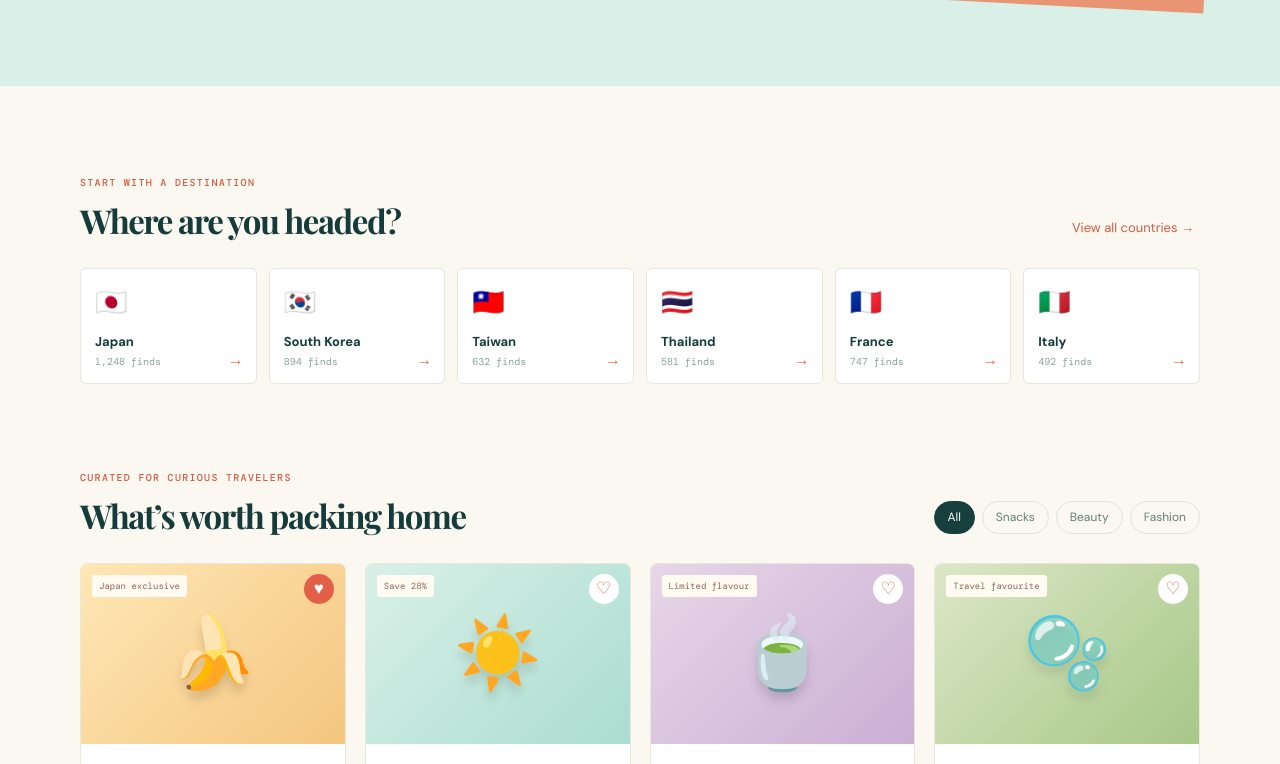
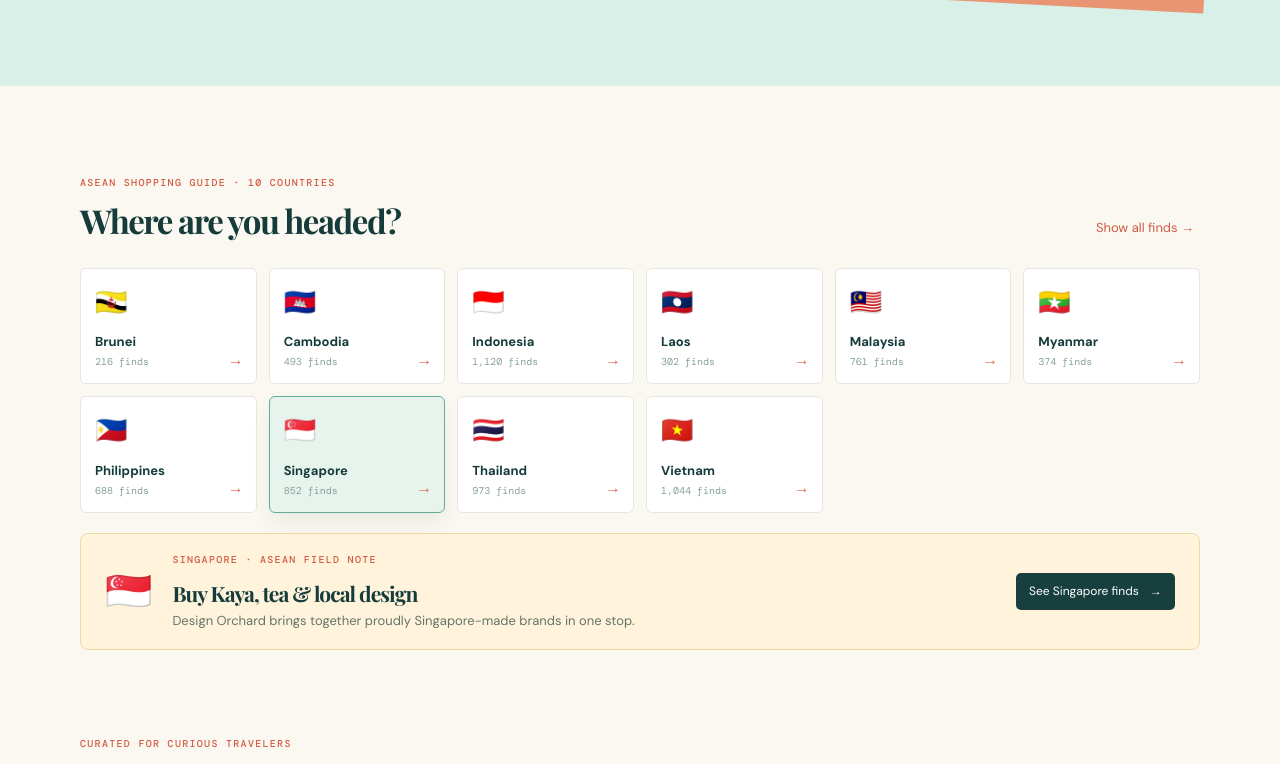
Before and after one commit to 02zyan02/souvenir-compass, a React (Vite) app: page / in a window 1280 px wide. Shown: the part 516-1280 px from the top of the page. Built offline with nearby package versions, Linux system fonts and the light colour scheme; a web font is replaced by a local one.

Commit message:
Add ASEAN souvenir guides

```diff
--- a/src/main.tsx
+++ b/src/main.tsx
@@ -3,6 +3,7 @@ import { createRoot } from 'react-dom/client'
 import './style.css'
 
 type Product = { name: string; country: string; price: string; category: string; emoji: string; tag: string }
+type Country = { name: string; flag: string; count: string; city: string; buy: string; tip: string }
 
 const products: Product[] = [
   { name: 'Tokyo Banana', country: 'Japan', price: '¥1,200', category: 'Snacks', emoji: '🍌', tag: 'Japan exclusive' },
@@ -11,11 +12,26 @@ const products: Product[] = [
   { name: 'Innisfree Clay Mask', country: 'South Korea', price: '₩15,000', category: 'Beauty', emoji: '🫧', tag: 'Travel favourite' },
   { name: 'Pineapple Cakes', country: 'Taiwan', price: 'NT$380', category: 'Snacks', emoji: '🍍', tag: 'Gift-ready' },
   { name: 'Thai Silk Scarf', country: 'Thailand', price: '฿790', category: 'Fashion', emoji: '🧣', tag: 'Handmade' },
+  { name: 'Batik Tote', country: 'Indonesia', price: 'Rp180k', category: 'Fashion', emoji: '👜', tag: 'Made by artisans' },
+  { name: 'Vietnamese Coffee', country: 'Vietnam', price: '₫145k', category: 'Snacks', emoji: '☕', tag: 'Packable gift' },
+  { name: 'Capiz Shell Coasters', country: 'Philippines', price: '₱280', category: 'Home', emoji: '🫧', tag: 'Island-made' },
+  { name: 'Khmer Silk Scarf', country: 'Cambodia', price: '៛80k', category: 'Fashion', emoji: '🧵', tag: 'Traditional weave' },
+  { name: 'Saa Paper Notebook', country: 'Laos', price: '₭65k', category: 'Stationery', emoji: '📒', tag: 'Handcrafted' },
+  { name: 'Rattan Basket', country: 'Brunei', price: 'B$22', category: 'Home', emoji: '🧺', tag: 'Market find' },
+  { name: 'Lacquerware Box', country: 'Myanmar', price: 'K30k', category: 'Home', emoji: '🎁', tag: 'Heritage craft' },
 ]
 
-const countries = [
-  ['Japan', '🇯🇵', '1,248 finds'], ['South Korea', '🇰🇷', '894 finds'], ['Taiwan', '🇹🇼', '632 finds'],
-  ['Thailand', '🇹🇭', '581 finds'], ['France', '🇫🇷', '747 finds'], ['Italy', '🇮🇹', '492 finds'],
+const countries: Country[] = [
+  { name: 'Brunei', flag: '🇧🇳', count: '216 finds', city: 'Bandar Seri Begawan', buy: 'Rattan baskets & kuih cincin', tip: 'Browse Pasarneka Tutong for locally made handicrafts and snacks.' },
+  { name: 'Cambodia', flag: '🇰🇭', count: '493 finds', city: 'Siem Reap', buy: 'Silk, silverwork & ceramics', tip: 'Choose pieces sold by craft workshops and ask about the maker.' },
+  { name: 'Indonesia', flag: '🇮🇩', count: '1,120 finds', city: 'Yogyakarta', buy: 'Batik & regional coffee', tip: 'Look for hand-stamped or hand-drawn batik, not mass-printed copies.' },
+  { name: 'Laos', flag: '🇱🇦', count: '302 finds', city: 'Luang Prabang', buy: 'Textiles & saa paper', tip: 'Local weaving, basketry and paper crafts make light luggage-friendly gifts.' },
+  { name: 'Malaysia', flag: '🇲🇾', count: '761 finds', city: 'Kuala Terengganu', buy: 'Batik, songket & snacks', tip: 'Pasar Payang is a good starting point for textiles and traditional snacks.' },
+  { name: 'Myanmar', flag: '🇲🇲', count: '374 finds', city: 'Yangon', buy: 'Lacquerware & longyi', tip: 'Prioritise small, durable handmade pieces; check current travel guidance before planning.' },
+  { name: 'Philippines', flag: '🇵🇭', count: '688 finds', city: 'Manila', buy: 'Capiz craft & woven goods', tip: 'Protect fragile shell crafts in hand luggage, and ask how the material was sourced.' },
+  { name: 'Singapore', flag: '🇸🇬', count: '852 finds', city: 'Singapore', buy: 'Kaya, tea & local design', tip: 'Design Orchard brings together proudly Singapore-made brands in one stop.' },
+  { name: 'Thailand', flag: '🇹🇭', count: '973 finds', city: 'Bangkok', buy: 'Silk, OTOP crafts & snacks', tip: 'OTOP products are a strong place to start for regional specialities.' },
+  { name: 'Vietnam', flag: '🇻🇳', count: '1,044 finds', city: 'Hanoi', buy: 'Coffee, textiles & art', tip: 'Hanoi’s Old Quarter is a great place to compare craft shops; gentle haggling is expected.' },
 ]
 
 function App() {
@@ -24,6 +40,7 @@ function App() {
   const [saved, setSaved] = useState<string[]>(['Tokyo Banana'])
   const [checked, setChecked] = useState<string[]>(['KitKat Exclusive Flavors'])
   const [showGuide, setShowGuide] = useState(false)
+  const [selectedCountry, setSelectedCountry] = useState<Country>(countries[7])
   const filtered = useMemo(() => products.filter(p => (activeCategory === 'All' || p.category === activeCategory) && `${p.name} ${p.country} ${p.category}`.toLowerCase().includes(query.toLowerCase())), [query, activeCategory])
   const toggleSaved = (name: string) => setSaved(items => items.includes(name) ? items.filter(x => x !== name) : [...items, name])
   const toggleChecked = (name: string) => setChecked(items => items.includes(name) ? items.filter(x => x !== name) : [...items, name])
@@ -31,7 +48,8 @@ function App() {
   return <main>
     <nav className="nav shell"><a className="brand" href="#top"><span>✦</span> souvenir compass</a><div className="navlinks"><a href="#discover">Discover</a><a href="#trips">My trips</a><a href="#saved">Wishlist <b>{saved.length}</b></a></div><button className="avatar" aria-label="Profile">A</button></nav>
     <section id="top" className="hero"><div className="shell hero-grid"><div className="hero-copy"><p className="eyebrow">THE GLOBAL SHOPPING GUIDE</p><h1>Bring home the <em>good stuff.</em></h1><p className="lede">Thoughtful finds, local prices, and the little details that make a trip memorable.</p><div className="search"><span>⌕</span><input value={query} onChange={e => setQuery(e.target.value)} placeholder="Search a country, product, or brand" /><button onClick={() => document.querySelector('#discover')?.scrollIntoView({ behavior: 'smooth' })}>Explore</button></div><p className="search-hint">Try “matcha”, “skincare”, or “Tokyo”</p></div><div className="postcard"><div className="stamp">JAPAN<br/><strong>2027</strong></div><div className="postcard-copy"><span>YOUR NEXT TAKE-HOME STORY</span><strong>Made in<br/>Japan</strong><small>Curated by locals</small></div><div className="sun">☀</div><div className="mountain">⌁⌁⌁</div></div></div></section>
-    <section id="discover" className="shell content"><div className="section-heading"><div><p className="eyebrow">START WITH A DESTINATION</p><h2>Where are you headed?</h2></div><button className="text-btn">View all countries →</button></div><div className="country-grid">{countries.map(([country, flag, count]) => <button className="country-card" key={country} onClick={() => setQuery(country)}><span>{flag}</span><strong>{country}</strong><small>{count}</small><i>→</i></button>)}</div>
+    <section id="discover" className="shell content"><div className="section-heading"><div><p className="eyebrow">ASEAN SHOPPING GUIDE · 10 COUNTRIES</p><h2>Where are you headed?</h2></div><button className="text-btn" onClick={() => setQuery('')}>Show all finds →</button></div><div className="country-grid">{countries.map(country => <button className={`country-card ${selectedCountry.name === country.name ? 'chosen' : ''}`} key={country.name} onClick={() => { setSelectedCountry(country); setQuery(country.name) }}><span>{country.flag}</span><strong>{country.name}</strong><small>{country.count}</small><i>→</i></button>)}</div>
+      <div className="country-guide"><div className="guide-flag">{selectedCountry.flag}</div><div><p className="eyebrow">{selectedCountry.city.toUpperCase()} · ASEAN FIELD NOTE</p><h3>Buy {selectedCountry.buy}</h3><p>{selectedCountry.tip}</p></div><button onClick={() => setQuery(selectedCountry.name)}>See {selectedCountry.name} finds <span>→</span></button></div>
       <div className="section-heading finds"><div><p className="eyebrow">CURATED FOR CURIOUS TRAVELERS</p><h2>What’s worth packing home</h2></div><div className="pills">{['All', 'Snacks', 'Beauty', 'Fashion'].map(c => <button key={c} className={activeCategory === c ? 'active' : ''} onClick={() => setActiveCategory(c)}>{c}</button>)}</div></div>
       <div className="products">{filtered.map(product => <article className="product" key={product.name}><div className="product-art"><span>{product.emoji}</span><label>{product.tag}</label><button onClick={() => toggleSaved(product.name)} aria-label={`Save ${product.name}`} className={saved.includes(product.name) ? 'saved' : ''}>{saved.includes(product.name) ? '♥' : '♡'}</button></div><div className="product-info"><small>{product.country} · {product.category}</small><h3>{product.name}</h3><div><strong>{product.price}</strong><span> ★ 4.8</span></div></div></article>)}</div>
     </section>
```
Also changed, not shown: src/style.css.
